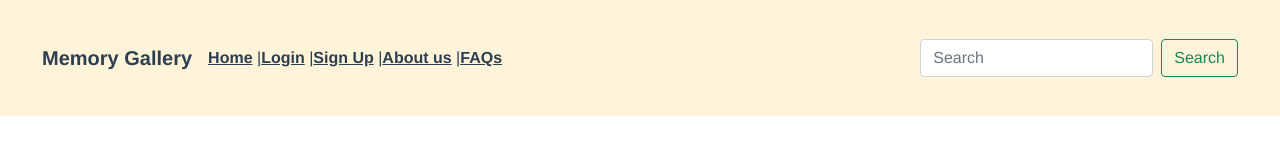
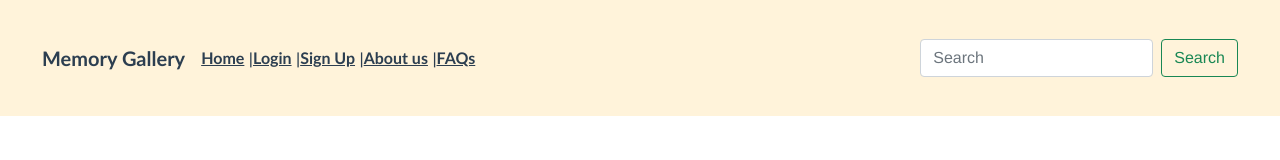
Before and after one commit to LukaAbramovic/MemoryGallery, a Vue app: page / in a window 1280 px wide. Shown: the top 160 px of the page. Built offline with nearby package versions, Linux system fonts and the light colour scheme.

Commit message:
commit on master

```diff
--- a/src/App.vue
+++ b/src/App.vue
@@ -62,6 +62,7 @@
 
   a {
     font-weight: bold;
+    font-family:Calibri;
     color: #2c3e50;
 
     &.router-link-exact-active {
```
